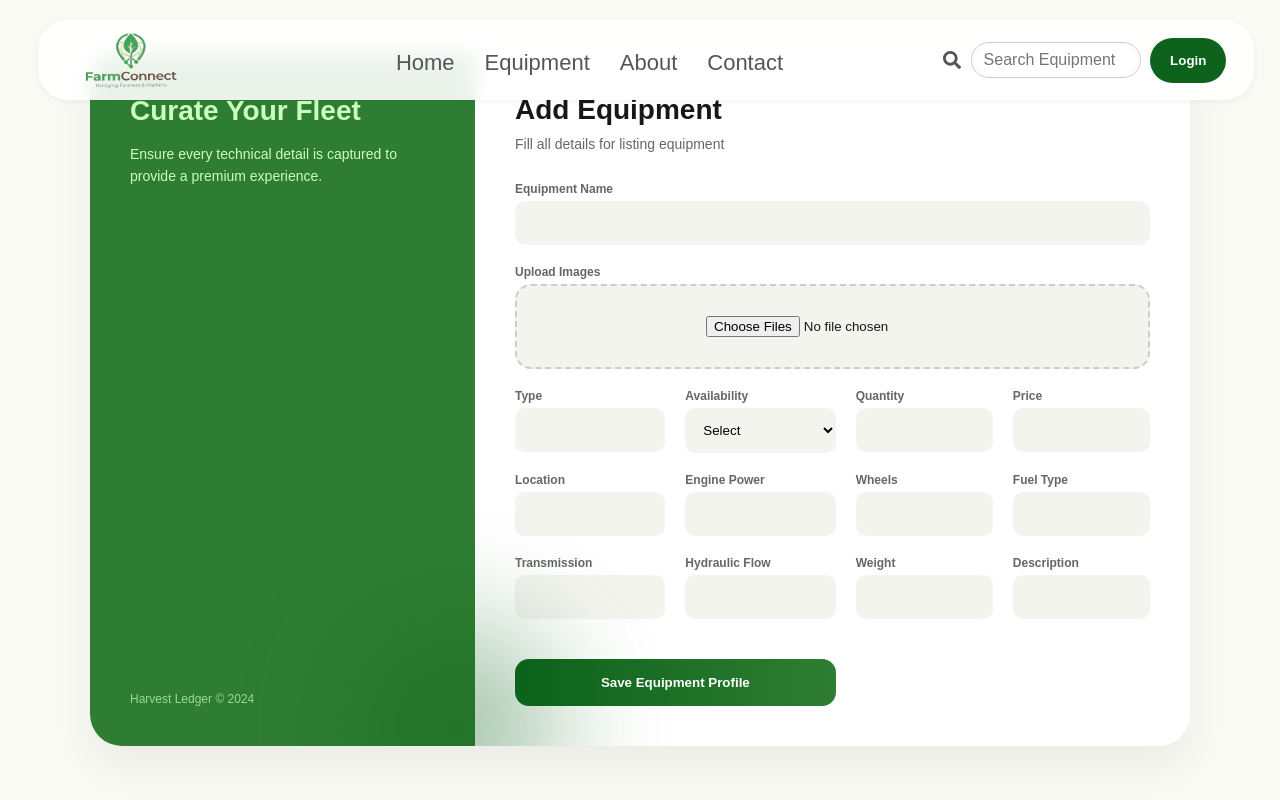
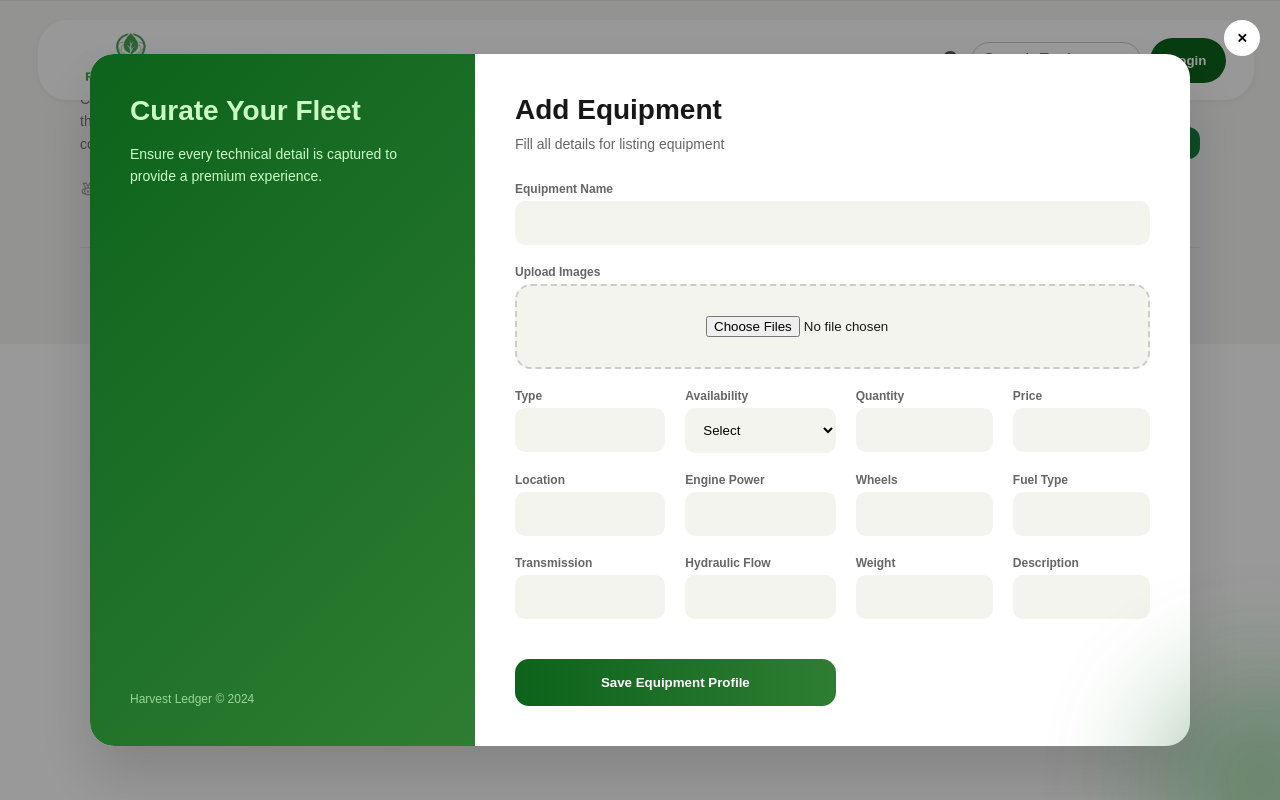
Before and after one commit to Yashwanth1228/Farm-Connect, a Next.js app: page /admin/AddEquipmentModal.tsx in a window 1280 px wide. Shown: the top 800 px of the page. Built offline with nearby package versions, Linux system fonts and the light colour scheme; no server answers.

Commit message:
error solve

```diff
--- a/src/pages/admin/AddEquipmentModal.tsx.tsx
+++ b/src/pages/admin/AddEquipmentModal.tsx.tsx
@@ -15,10 +15,10 @@ const Page = styled.div`
 
 const RightPanel = styled.div`
   width: 65%;
-  background: white;
   padding: 40px;
+  max-height: 90vh;
+  overflow-y: auto;
 `;
-
 /* ================= HEADER ================= */
 
 const Title = styled.h2`
@@ -117,28 +117,61 @@ const Wrapper = styled.div`
   padding: 40px;
 `;
 
+const Overlay = styled.div`
+  position: fixed;
+  top: 0;
+  left: 0;
+
+  width: 100%;
+  height: 100%;
+
+  background: rgba(0, 0, 0, 0.4);
+
+  display: flex;
+  justify-content: center;
+  align-items: center;
+
+  z-index: 100;
+`;
+
 const Modal = styled.div`
   width: 100%;
   max-width: 1100px;
   display: flex;
-  border-radius: 32px;
+
+  border-radius: 24px;
   overflow: hidden;
-  box-shadow: 0 20px 40px rgba(0, 0, 0, 0.06);
+
+  background: white;
+  box-shadow: 0 30px 60px rgba(0, 0, 0, 0.15);
 `;
 
 const LeftPanel = styled.div`
   width: 35%;
-  background: #2e7d32;
+  background: linear-gradient(135deg, #0d631b, #2e7d32);
   color: #cbffc2;
+
   padding: 40px;
-  position: relative;
+
   display: flex;
   flex-direction: column;
   justify-content: space-between;
+`;
 
-  @media (max-width: 768px) {
-    display: none;
-  }
+const CloseBtn = styled.button`
+  position: absolute;
+  top: 20px;
+  right: 20px;
+
+  background: white;
+  border: none;
+  border-radius: 50%;
+
+  width: 36px;
+  height: 36px;
+
+  cursor: pointer;
+  font-weight: bold;
 `;
 
 const PanelTitle = styled.h3`
@@ -172,7 +205,7 @@ const BlurCircle = styled.div`
 
 /* ================= PAGE ================= */
 
-export default function AdminPage() {
+export default function AddEquipmentModal({ onClose }: any) {
   const [files, setFiles] = useState<FileList | null>(null);
 
   const [name, setName] = useState("");
@@ -229,9 +262,10 @@ export default function AdminPage() {
     <>
 
 
-<Wrapper>
+<Overlay>
     <Modal>
 
+    <CloseBtn onClick={onClose}>✕</CloseBtn>
       {/* LEFT DECORATIVE PANEL */}
       <LeftPanel>
         <div>
@@ -352,7 +386,9 @@ export default function AdminPage() {
       </RightPanel>
 
     </Modal>
-  </Wrapper>
+  </Overlay>
+
+
 
 
 
--- a/src/pages/api/user.ts
+++ b/src/pages/api/user.ts
@@ -8,24 +8,30 @@ import jwt from "jsonwebtoken";
 export default async function GET(req: NextApiRequest, res: NextApiResponse) {
   await connectDB();
 
-  try {
-    const token = req.cookies.token; // ✅ get token from cookies
+  try{
 
-    if (!token) {
-      return res.json({ success: false, message: "No token" });
-    }
+      const userId = req.headers['x-user-id'] as string | undefined;
 
-    const decoded: any = jwt.verify(token, process.env.JWT_SECRET!);
+      console.log("this is userId from middleware", userId);
 
-    const userId = decoded.id;
+      if (!userId) {
+          return res.json({ success: false, message: "user ID is missing" });
+      }
 
-    console.log("User ID from token:", userId);
+      const user = await Usermodel.findById(userId);
 
-    const user = await Usermodel.findById(userId);
+      console.log("user name found of id ", user.name)
 
-    if (!user) {
-      return res.json({ success: false, message: "user not found" });
-    }
+      if (!user) {
+          return res.json({ success: false, message: "user not found" });
+      }
+
+      if (user.role === "admin") {
+          return res.json({
+              success: false,
+              message: "Access denied, Admin only"
+          });
+      }
 
     res.json({
       success: true,
```
Also changed, not shown: src/pages/profile.tsx (+2 -6 lines).
